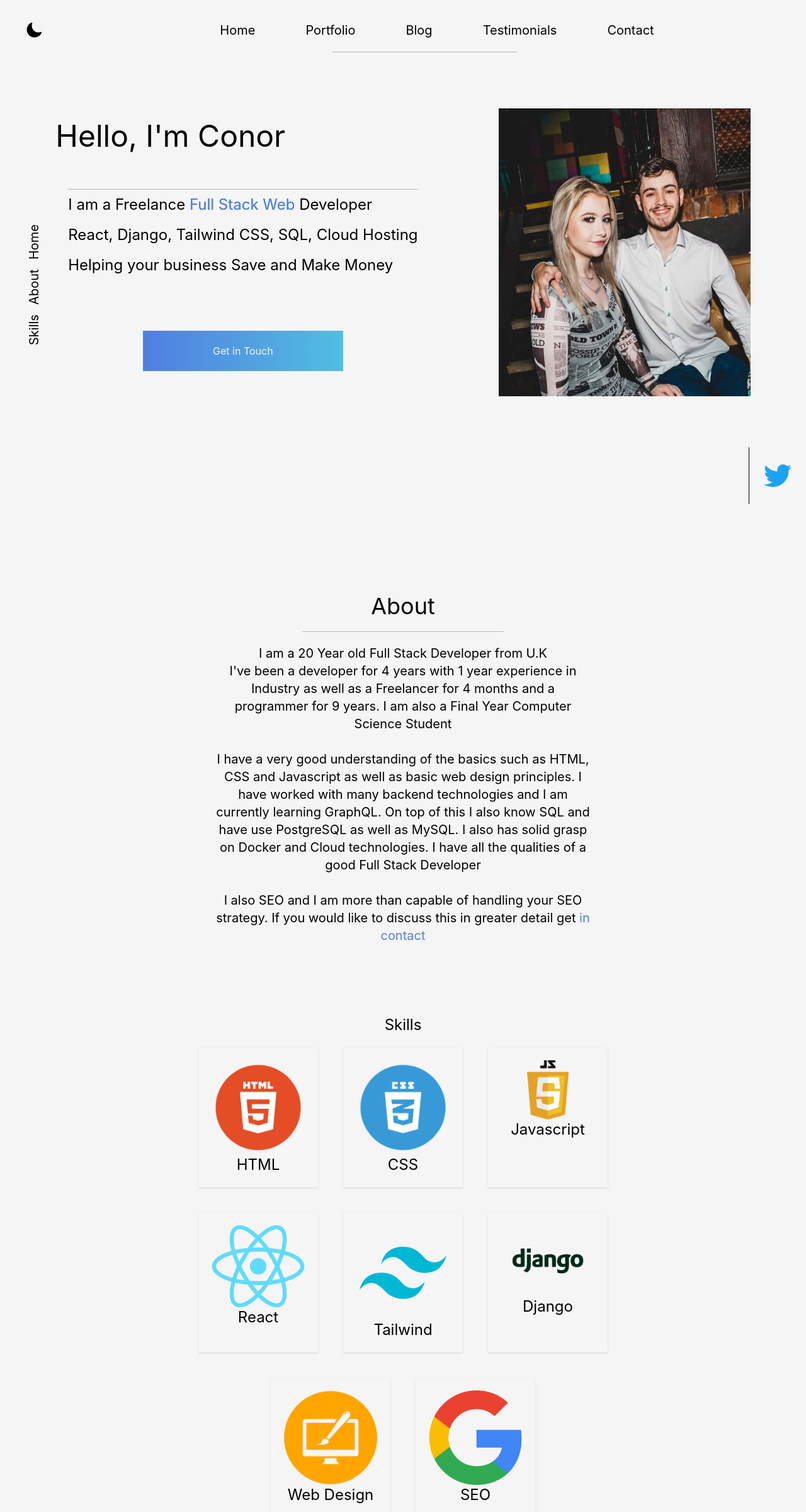
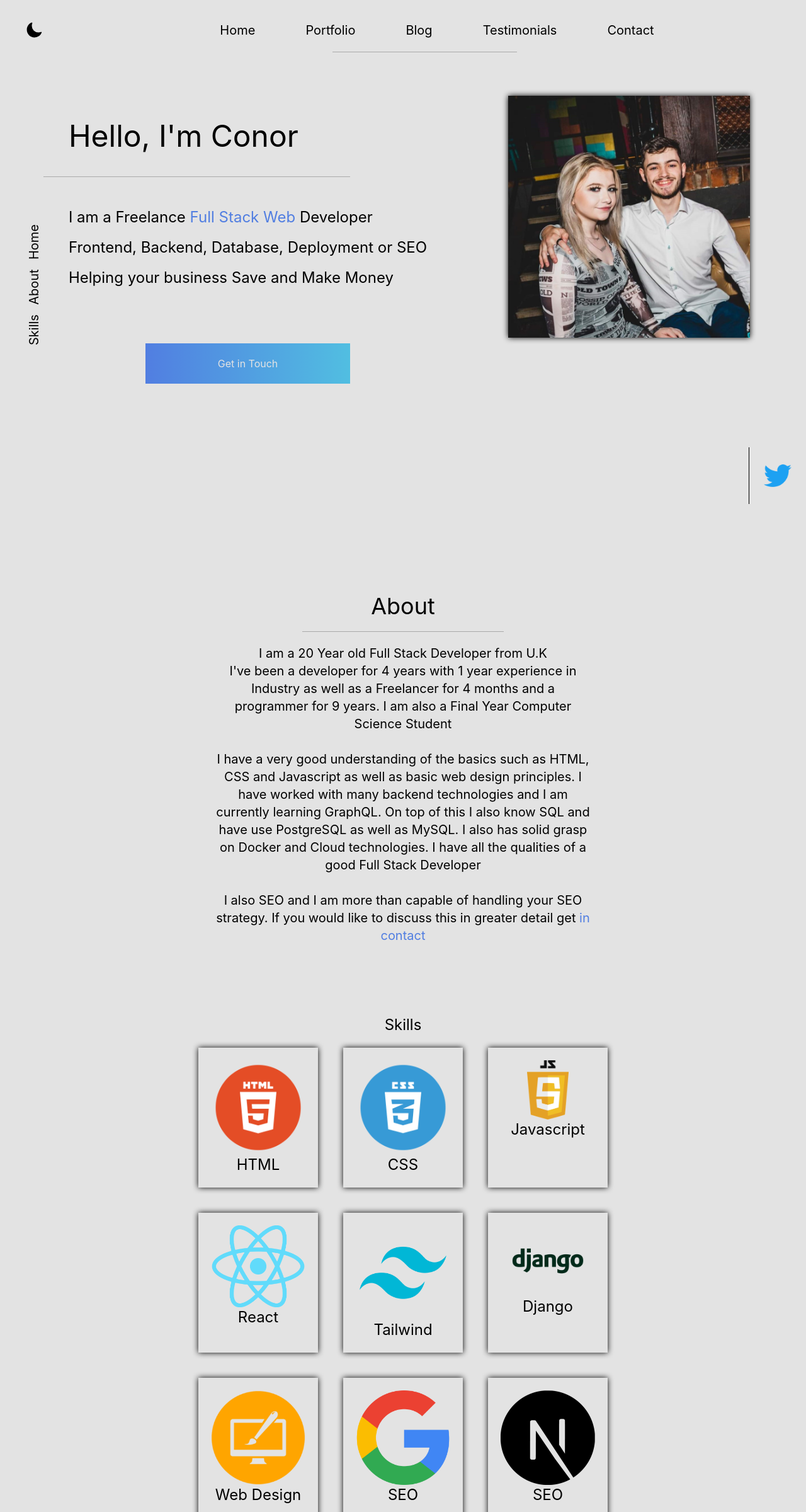
Before and after one commit to ConorMcNamee/old-portfolio, a Next.js app: page / in a window 1280 px wide. Shown: the whole page at 63% size. Built offline with nearby package versions, Linux system fonts and the light colour scheme.

Commit message:
Design changes + responsive image + updated portfolio

```diff
--- a/components/Index/Home.tsx
+++ b/components/Index/Home.tsx
@@ -7,25 +7,27 @@ export default function  Home() {
         <section id="home" className="flex md:h-screen md:w-screen items-center text-center md:text-left mt-32 lg:mt-0">
             <div className="flex flex-col w-[100%] sm:justify-evenly sm:flex-row">
                 <header className="h-max flex flex-col">
-                    <h2 className="text-5xl p-5">Hello, I&#39;m Conor</h2>
+                    <h2 className="text-5xl p-5 m-5">Hello, I&#39;m Conor</h2>
+                    <hr className="opacity-25 w-[75%]" />
                     <div className="text-2xl md:leading-loose p-5 m-5">
-                        <hr className="opacity-25" />
-                        <h1>I am a Freelance <a className="bg-gradient-to-r text-[#517EE1] from-theme-gradientFrom to-theme-gradientTo bg-clip-text">Full Stack Web</a> Developer</h1>
-                        <p>React, Django, Tailwind CSS, SQL, Cloud Hosting</p>
+
+                        <h1>I am a Freelance <a href="/contact" className="text-theme-link">Full Stack Web</a> Developer</h1>
+                        <p>Frontend, Backend, Database, Deployment or SEO</p>
                         <p>Helping your business Save and Make Money</p>
 
                     </div>
                     <Link href="/contact" className="flex justify-center self-center p-5 m-10 bg-gradient-to-r from-theme-gradientFrom to-theme-gradientTo w-[50%] text-center text-theme"> Get in Touch</Link>
                 </header>
 
-                <div id="profile-picture" className="flex border-l-1 border- px-5">
-                    <Image
-                        className="drop-shadow-3xl"
-                        src={"/me2.jpg"}
-                        alt={"Freelance Full Stack Developer"}
-                        height={400}
-                        width={400}
-                    />
+                <div id="profile-picture" className="flex border-l-1 border- px-5 self-center lg:self-auto">
+                    <div className="relative w-72 h-72 sm:h-96 sm:w-96">
+                        <Image
+                            className="drop-shadow-3xl"
+                            src={"/me2.jpg"}
+                            alt={"Freelance Full Stack Developer"}
+                            layout={"fill"}
+                        />
+                    </div>
                 </div>
             </div>
         </section>
--- a/components/Index/Skills.tsx
+++ b/components/Index/Skills.tsx
@@ -16,6 +16,7 @@ export default function  Skills() {
                     <SkillsCard title="Django" img={'/django.png'}/>
                     <SkillsCard title="Web Design" img={'/web-design.png'}/>
                     <SkillsCard title="SEO" img={'/google.png'} />
+                    <SkillsCard title="SEO" img={'/next-js.png'} />
                 </div>
             </ul>
         </div>
--- a/components/Index/SkillsCard.tsx
+++ b/components/Index/SkillsCard.tsx
@@ -8,7 +8,7 @@ interface Props {
 export default function  SkillsCard({title, img}: Props) {
 
     return (
-        <article className="p-5 m-5 bg-theme shadow dark:bg-theme-dark">
+        <article className="p-5 m-5 bg-theme drop-shadow-3xl dark:bg-theme-dark">
             <div>
                 <div id='img'>
                     <Image
--- a/components/Portfolio/PortfolioCard.tsx
+++ b/components/Portfolio/PortfolioCard.tsx
@@ -1,26 +1,25 @@
 import { useEffect, useRef } from "react"
 import Image from "next/image"
-import {Link} from "react-scroll"
+
+import Link from "next/link"
 
 const PortfolioProjects = [
     {
       "title": "Potion.so",
-      "desc": "This is a client I have been working with to develop a pomodoro timer widget that embeds into Notion",
-      "img": "/potion-pomodoro.png"
+      "desc": "This is a client I have been working with to develop a pomodoro timer widget that embeds into Notion.",
+      "img": "/potion-pomodoro.png",
+      "link": "https://potion.so/",
+    },
+    {
+      "title": "ByteLoop",
+      "desc": "This is a Open Source Project that I am working on with the Owner Nick. First contribution to the project has been an SQL Schema. As there is no frontend I'm not able to include any images however, the github is linked below",
+      "link": "https://github.com/nickpickcodes/ByteLoop.Database"
     },
     // {
     //   "title": "Go, GraphQL Todo List",
     //   "desc": "This is a client I have been working with to develop a pomodoro timer widget that embeds into Notion",
     //   "img": "/potion-pomodoro.png"
     // },
-
-        // {
-    //   "title": "ByteLoop",
-    //   "desc": "This is a client I have been working with to develop a pomodoro timer widget that embeds into Notion",
-    //   "img": "/potion-pomodoro.png"
-    // },
-
-
 ]
 
 export default function PortfolioCard() {
@@ -30,16 +29,21 @@ export default function PortfolioCard() {
     <div className="h-screen flex flex-wrap flex-col justify-center items-center">
       {
         PortfolioProjects.map((project:any, key) => (
-          <div key={key} className="flex text-center items-center justify-center self-center bg-theme dark:bg-theme-dark drop-shadow m-5 p-10">
-            <div id="card" className="flex flex-col justify-center items-center w-1/2">
+          <div key={key} className="flex text-center items-center justify-center self-center bg-theme dark:bg-theme-dark drop-shadow-3xl m-5 p-10 w-[90%] lg:w-[50%]">
+            <div id="card" className="flex flex-col justify-center items-center">
               <p className="text-4xl">{project.title}</p>
               <p className="text-lg">{project.desc}</p>
-              <Image
-              src={project.img}
-              alt={project.title}
-              height={400}
-              width={600}
-              />
+              {
+                project.img?
+                <Image
+                src={project.img}
+                alt={project.title}
+                height={400}
+                width={600}
+                /> : null
+              }
+
+              <Link className="text-theme-link text-xl hover:underline" href={project.link}>Click to see more!</Link>
             </div>
           </div>
         ))
--- a/tailwind.config.js
+++ b/tailwind.config.js
@@ -26,15 +26,16 @@ module.exports = {
 
     colors: {
       'theme': {
-        DEFAULT: '#F5F5F5',
+        DEFAULT: '#E3E3E3',
         dark: '#171717',
         gradientFrom: '#517EE1',
-        gradientTo: '#51BEE1'
+        gradientTo: '#51BEE1',
+        link: '#517EE1',
       }
     },
     extend: {
       dropShadow: {
-        '3xl': "5px 5px 0px 5px rgba(0,0,0, 1)",
+        '3xl': '0px 0px 5px rgba(0, 0, 0, 1)',
       }
     },
   },
```
Also changed, not shown: public/next-js.png (added).
